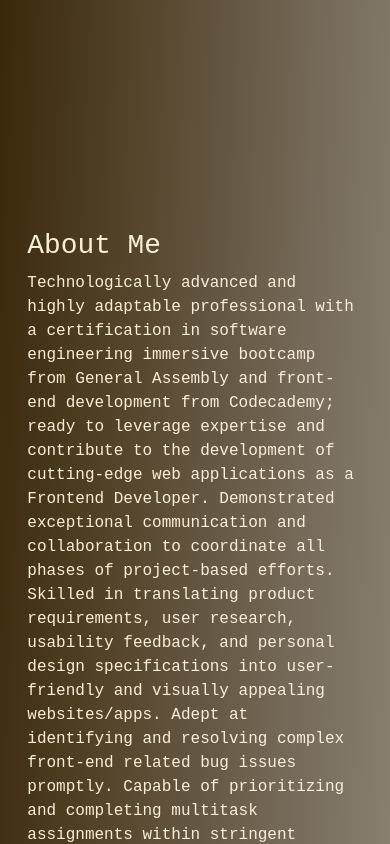
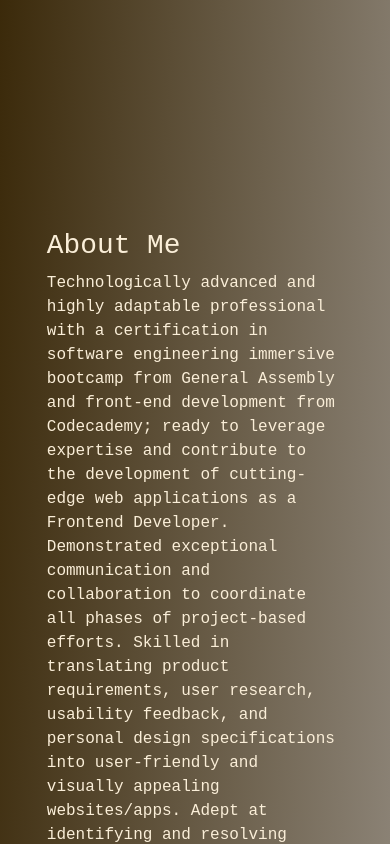
Before and after one commit to LauraTelqiu/My-portfolio, a React (Create React App) app: page / in a window 390 px wide. Shown: the part 720-1564 px from the top of the page. Built offline with nearby package versions, Linux system fonts and the light colour scheme.

Commit message:
media query

```diff
--- a/src/screens/aboutMe/about.css
+++ b/src/screens/aboutMe/about.css
@@ -32,7 +32,8 @@
 @media only screen and (max-width: 768px) {
   .about__container {
     flex-direction: column;
-    padding: 25% 5%;
+    padding: 25% 10%;
+
   }
 
   .about__container img {
--- a/src/screens/portfolio/portfolio.css
+++ b/src/screens/portfolio/portfolio.css
@@ -88,17 +88,16 @@
 @media only screen and (max-width: 1000px) {
   #portfolio__card__container {
     width: 100%;
-    height: 11rem;
-    padding: 1rem 2.5rem;
+    /* height: 11rem; */
+    /* padding: 1rem 2.5rem; */
     border: none;
-    margin-bottom: 7rem;
+
     ;
 
   }
 
   .portfolio__image {
-    height: 20rem;
-    padding: 10%;
+
     border-radius: 3px;
     object-fit: fill;
 
```
